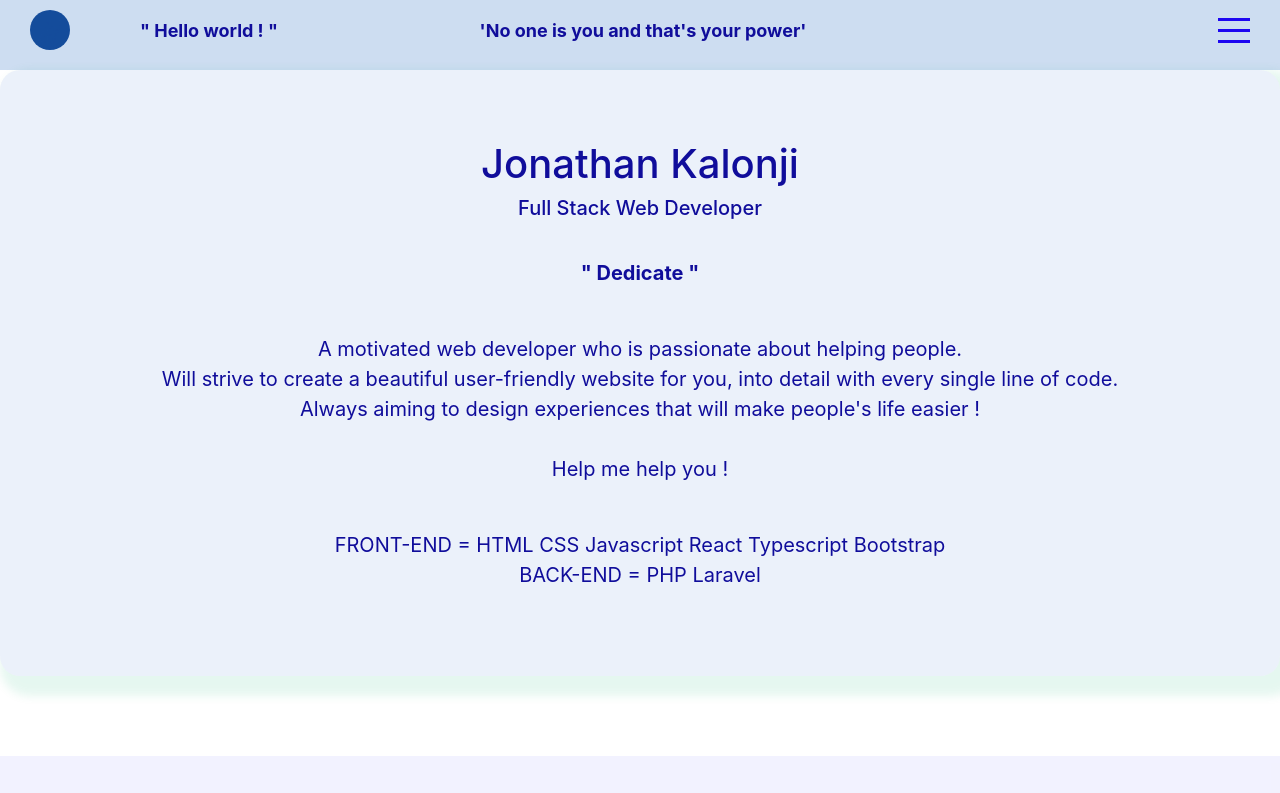
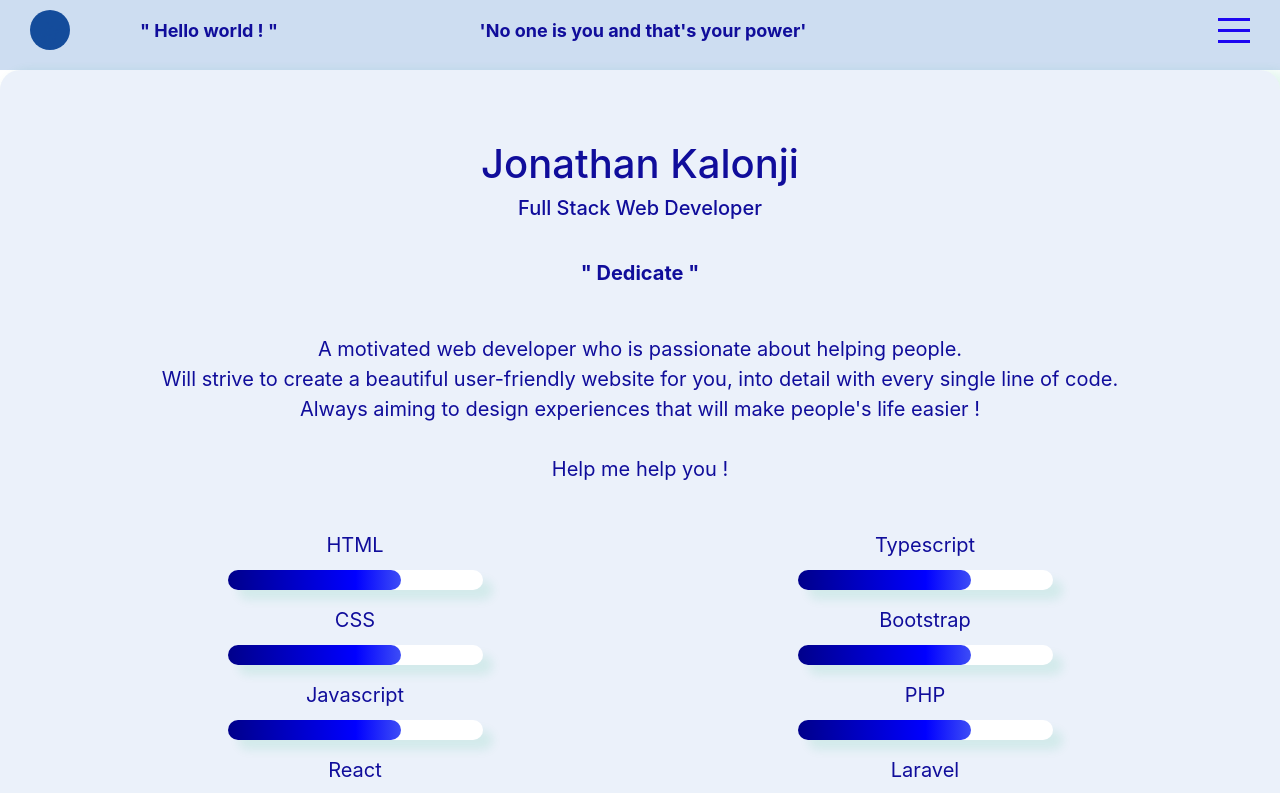
Before and after one commit to Jonathanazerty/portfolio, a React (Create React App) app: page /About in a window 1280 px wide. Shown: the top 793 px of the page. Built offline with nearby package versions, Linux system fonts and the light colour scheme.

Commit message:
add skills bar & WIP carousel for projects

```diff
--- a/package.json
+++ b/package.json
@@ -15,11 +15,13 @@
     "react": "^17.0.2",
     "react-bootstrap": "^1.6.3",
     "react-dom": "^17.0.2",
+    "react-grid-system": "^7.3.1",
     "react-icons": "^4.2.0",
     "react-player": "^2.9.0",
     "react-reveal": "^1.2.2",
     "react-router-dom": "^5.3.0",
     "react-scripts": "4.0.3",
+    "react-skillbars": "^1.6.1",
     "react-social-icons": "^5.6.1",
     "react-spring": "^9.2.4",
     "styled-components": "^5.3.1",
--- a/src/App.css
+++ b/src/App.css
@@ -49,7 +49,7 @@ body::-webkit-scrollbar-track {
 
 .gif:hover {
   transform: scale(1.2);
-  opacity: 80%;
+  opacity: 90%;
   box-shadow: 10px 10px 10px rgb(194, 194, 255);
 }
 
@@ -104,6 +104,8 @@ body::-webkit-scrollbar-track {
   color: rgb(16, 13, 155);
 }
 
+/* ABOUT ME PAGE */
+
 .about {
   margin-top: 50px;
   margin-bottom: 80px;
@@ -112,21 +114,44 @@ body::-webkit-scrollbar-track {
   padding: 70px;
   border-radius: 20px;
   box-shadow: 10px 10px 10px 10px rgba(0, 173, 107, 0.1);
-  /* background-image: url('./images/green-marble.jpg');
-  opacity: 0.1;
-  background-size: cover;
-  position: relative;
-  border-radius: 20px;
-  padding-top: 40px;
-  padding-bottom: 40px;
-  box-shadow: 10px 10px 10px rgba(0, 173, 107, 0.274);
-  width: auto;
-  height: 750px; */
 }
 
-.about:hover{
-  transform: scale(1.05);
+/* SKILLS */
+
+.progress-bar-container {
+  height: 20px;
+  width: 100%;
+  margin: 10px 0px;
+  background: white;
+  position:relative; /* relative here */
+  border-radius: 25px;
+  box-shadow: 10px 10px 10px rgba(0, 173, 107, 0.1);
 }
+
+.progress-bar-indicator {
+  height: 100%;
+  border-radius: 25px;
+  -webkit-mask:linear-gradient(#fff 0 0);
+          mask:linear-gradient(#fff 0 0);
+  animation: load 4s normal forwards;
+  box-shadow: 0 10px 40px -10px #fff;
+  width: 0;
+}
+.progress-bar-indicator::before {
+  content:"";
+  position:absolute;
+  top:0;
+  left:0;
+  right:0;
+  bottom:0;
+  background-image: linear-gradient(to right, darkblue, blue, lightblue);
+}
+
+@keyframes load {
+  0% { width: 0; }
+  100% { width: 68%; }
+}
+
 
 .images {
   position: relative;
--- a/src/components/About.js
+++ b/src/components/About.js
@@ -1,6 +1,7 @@
 import {React , useEffect, useRef} from 'react';
 import '../App.css';
 import { init } from 'ityped';
+import { Container, Row, Col } from 'react-grid-system';
 
 const About = () => {
 
@@ -31,10 +32,51 @@ const About = () => {
                             Help me help you !
                         </p>
                             <br></br>
-                        <p>
-                            FRONT-END = HTML CSS Javascript React Typescript Bootstrap<br></br>
-                            BACK-END = PHP Laravel
-                        </p>
+                        <Container fluid>
+                            <Row align="center" justify="center" direction="column" style={{ height: '300px' }} >
+                                <Col xs={3} >HTML
+                                    <div className="progress-bar-container">
+                                        <div className="progress-bar-indicator" style={{width:"80%"}}></div>
+                                    </div>
+                                </Col>
+                                <Col xs={3} >CSS
+                                    <div className="progress-bar-container">
+                                        <div className="progress-bar-indicator" style={{width:"80%"}}></div>
+                                    </div>
+                                </Col>
+                                <Col xs={3} >Javascript
+                                    <div className="progress-bar-container">
+                                        <div className="progress-bar-indicator" style={{width:"70%"}}></div>
+                                    </div>
+                                </Col>
+                                <Col xs={3} >React
+                                    <div className="progress-bar-container">
+                                        <div className="progress-bar-indicator" style={{width:"70%"}}></div>
+                                    </div>
+                                </Col>
+                                <Col xs={3} >Typescript
+                                    <div className="progress-bar-container">
+                                        <div className="progress-bar-indicator" style={{width:"70%"}}></div>
+                                    </div>
+                                </Col>
+                                <Col xs={3} >Bootstrap
+                                    <div className="progress-bar-container">
+                                        <div className="progress-bar-indicator" style={{width:"70%"}}></div>
+                                    </div>
+                                </Col>
+                                <Col xs={3} >PHP
+                                    <div className="progress-bar-container">
+                                        <div className="progress-bar-indicator" style={{width:"50%"}}></div>
+                                    </div>
+                                </Col>
+                                <Col xs={3} >Laravel
+                                    <div className="progress-bar-container">
+                                        <div className="progress-bar-indicator" style={{width:"50%"}}></div>
+                                    </div>
+                                </Col>
+                            </Row>
+
+                        </Container>
                 </div>
             </div>
         </>
--- a/src/components/Projects.js
+++ b/src/components/Projects.js
@@ -3,13 +3,20 @@ import '../App.css';
 import pokedex from '../images/pokedex.png';
 import weather from '../images/WeatherApp.png';
 import cuisine from '../images/CultureCuisine.png';
+import Carousel from 'react-bootstrap/Carousel'
 
 const Projects = () => {
     return (
-        <div className="projects">
-            <h2 class="rounded float-center mb-5 mt-5">
-                My Projects
-            </h2>
+        <>
+
+        <Carousel>
+            <Carousel.Item interval={1000}>
+                <img
+                className="d-block w-100"
+                src="holder.js/800x400?text=First slide&bg=373940"
+                alt="First slide"
+                />
+                <Carousel.Caption>
                 <div className="images">
                     <img className="image" src={pokedex} alt="loading..." class="rounded float-center mb-5 mt-5" style={{width: "590px", height: "100%"  }}/><br></br>
                     <div className="image__overlay image__overlay--blur">
@@ -30,6 +37,15 @@ const Projects = () => {
                         </div>
                     </div>
                 </div>
+                </Carousel.Caption>
+            </Carousel.Item>
+            <Carousel.Item interval={500}>
+                <img
+                className="d-block w-100"
+                src="holder.js/800x400?text=Second slide&bg=282c34"
+                alt="Second slide"
+                />
+                <Carousel.Caption>
                 <div className="images">
                     <img className="image" src={weather} alt="loading..." class="rounded float-center mb-5 mt-5" style={{width: "590px", height: "100%"  }}/><br></br>
                     <div className="image__overlay image__overlay--blur">
@@ -48,6 +64,15 @@ const Projects = () => {
                         </div>
                     </div>
                 </div>
+                </Carousel.Caption>
+            </Carousel.Item>
+            <Carousel.Item>
+                <img
+                className="d-block w-100"
+                src="holder.js/800x400?text=Third slide&bg=20232a"
+                alt="Third slide"
+                />
+                <Carousel.Caption>
                 <div className="images">
                     <img className="image" src={cuisine} alt="loading..." class="rounded float-center mt-5 mb-5" style={{width: "590px", height: "100%"  }}/>
                     <div className="image__overlay image__overlay--blur">
@@ -65,7 +90,17 @@ const Projects = () => {
                         </div>
                     </div>
                 </div>
+                </Carousel.Caption>
+            </Carousel.Item>
+        </Carousel>
+
+        <div className="projects">
+            <h2 class="rounded float-center mb-5 mt-5">
+                My Projects
+            </h2>
         </div>
+
+        </>
     )
 }
 
```
Also changed, not shown: 1 other file (tests, documents, lock files or other folders). Lines whose indentation alone changed are shown as unchanged.
